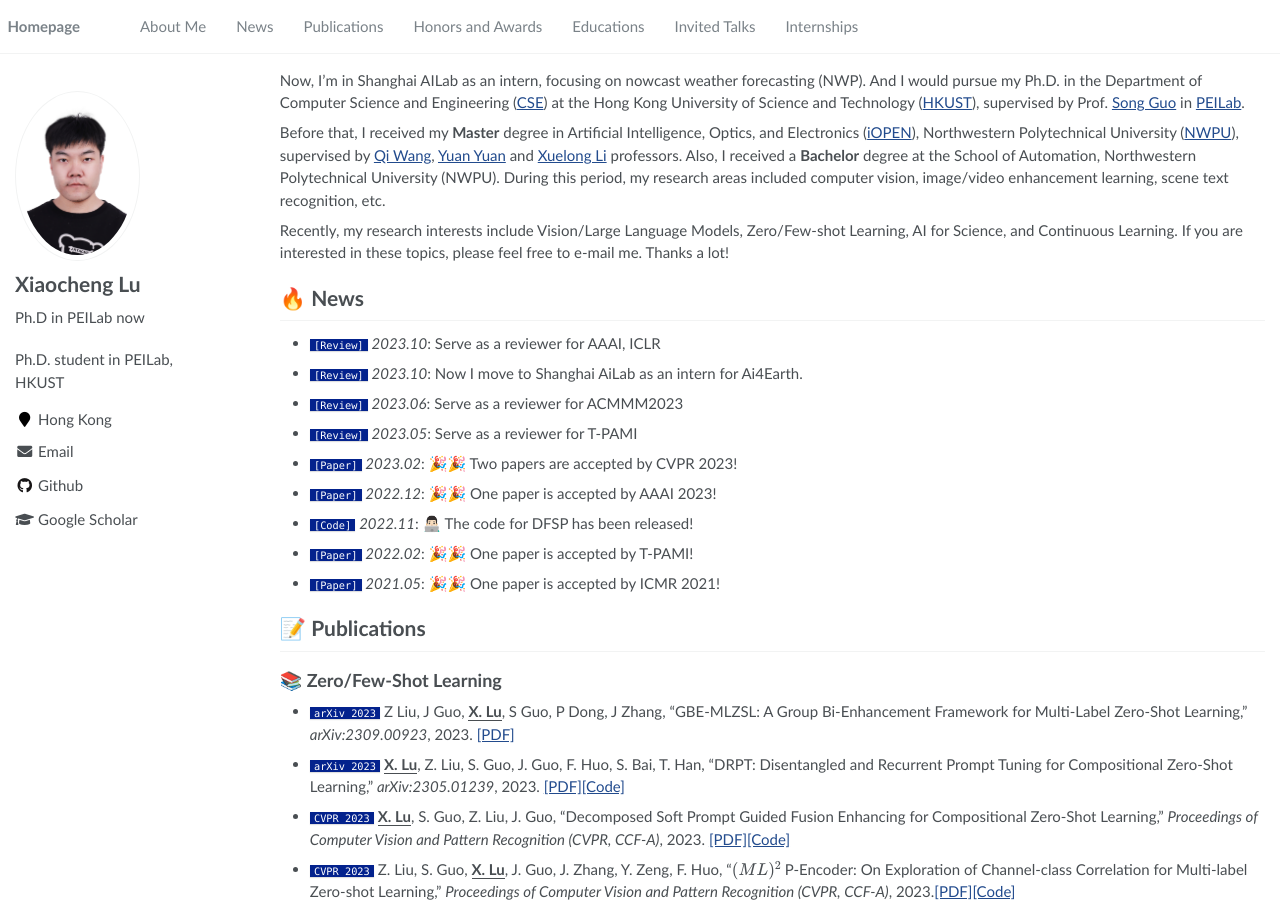
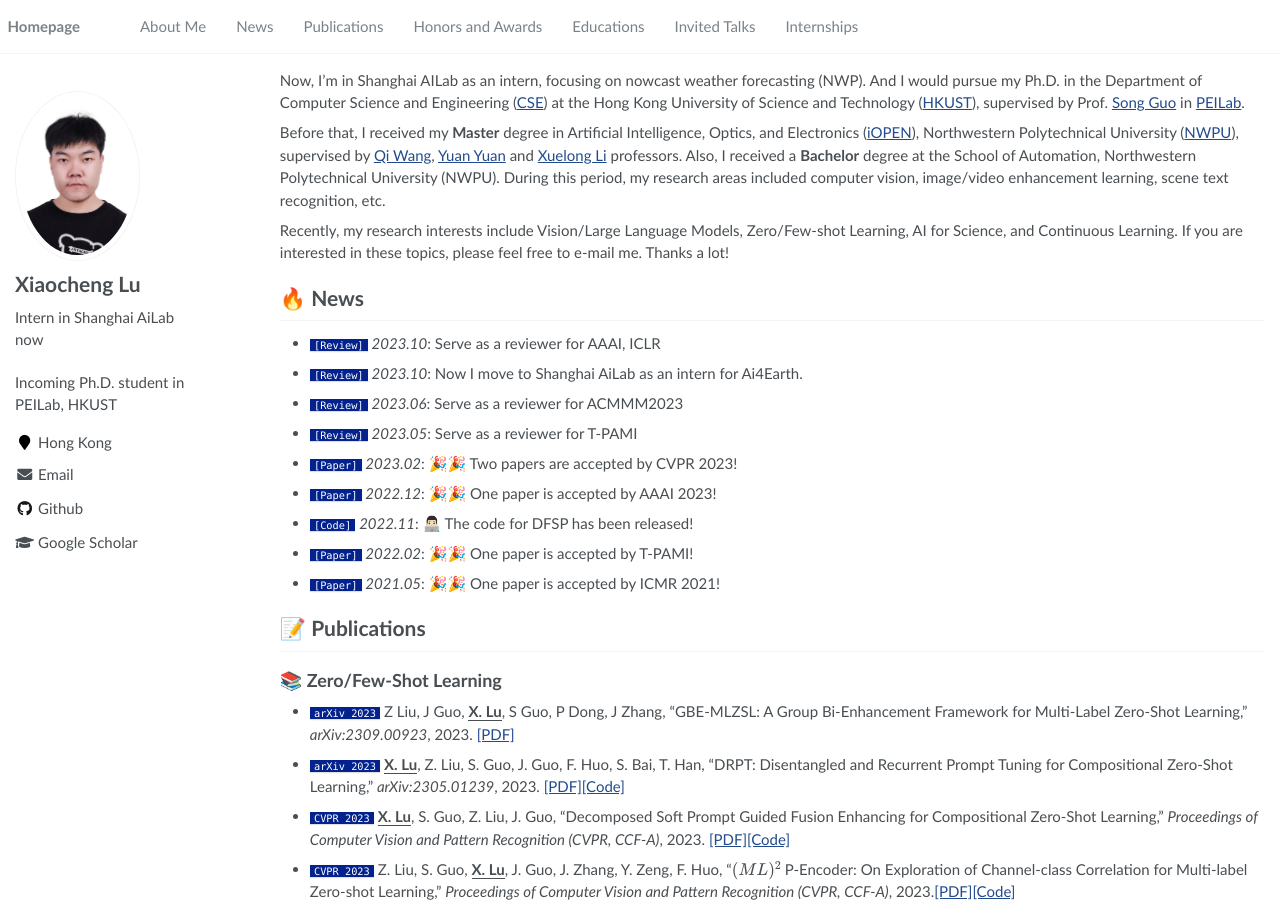
Before and after one commit to Forest-art/forest-art.github.io, a Jekyll site: the page built from _pages/about.md, in a window 1280 px wide and 900 px high. Built offline with Jekyll 4.4.1, drawn with Linux system fonts in a browser that asks for light colours; formulas are drawn with MathJax 3.

Commit message:
Update _config.yml

```diff
--- a/_config.yml
+++ b/_config.yml
@@ -7,7 +7,7 @@
 
 # Site Settings
 title                    : "Xiaocheng Lu"
-description              : "Ph.D. student in PEILab, HKUST"
+description              : "Incoming Ph.D. student in PEILab, HKUST"
 repository               : "forest-art.github.io"
 google_scholar_stats_use_cdn : true
 
@@ -23,7 +23,7 @@ baidu_site_verification  : code-ZxFK3f4pfb
 author:
   name             : "Xiaocheng Lu"
   avatar           : "images/profile.jpeg"
-  bio              : "Ph.D in PEILab now"
+  bio              : "Intern in Shanghai AiLab now"
   location         : "Hong Kong"
   employer         :
   pubmed           :
```
